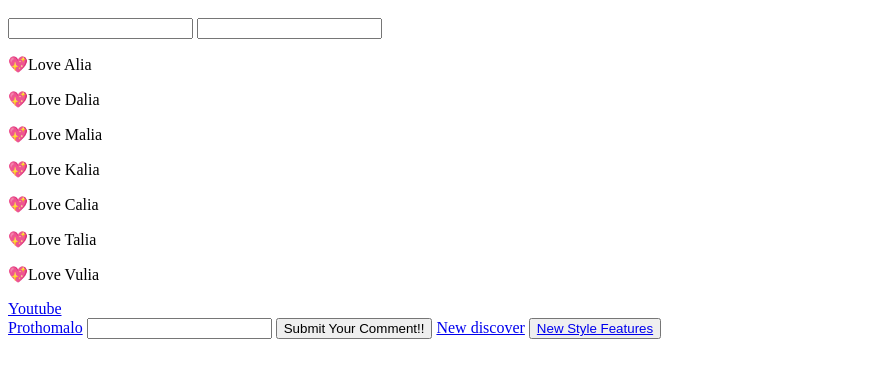
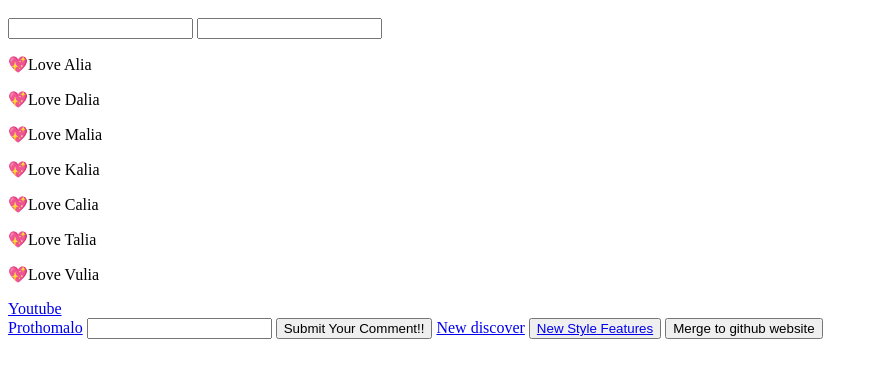
Before and after one commit to sohag521/Practice-Coding, a plain HTML site: page index.html in a window 1280 px wide. Shown: the part 237-614 px from the top of the page, without its empty margins (0-878 px from the left). Drawn offline with Linux system fonts and the light colour scheme.

Commit message:
Update index.html

```diff
--- a/index.html
+++ b/index.html
@@ -69,5 +69,6 @@
     <button>Submit Your Comment!!</button>
     <a href="www.google.com">New  discover</a>
     <Button><a href="www.w3school.com">New Style Features</a></Button>
+    <button>Merge to github website</button
 </body>
 </html>
```
